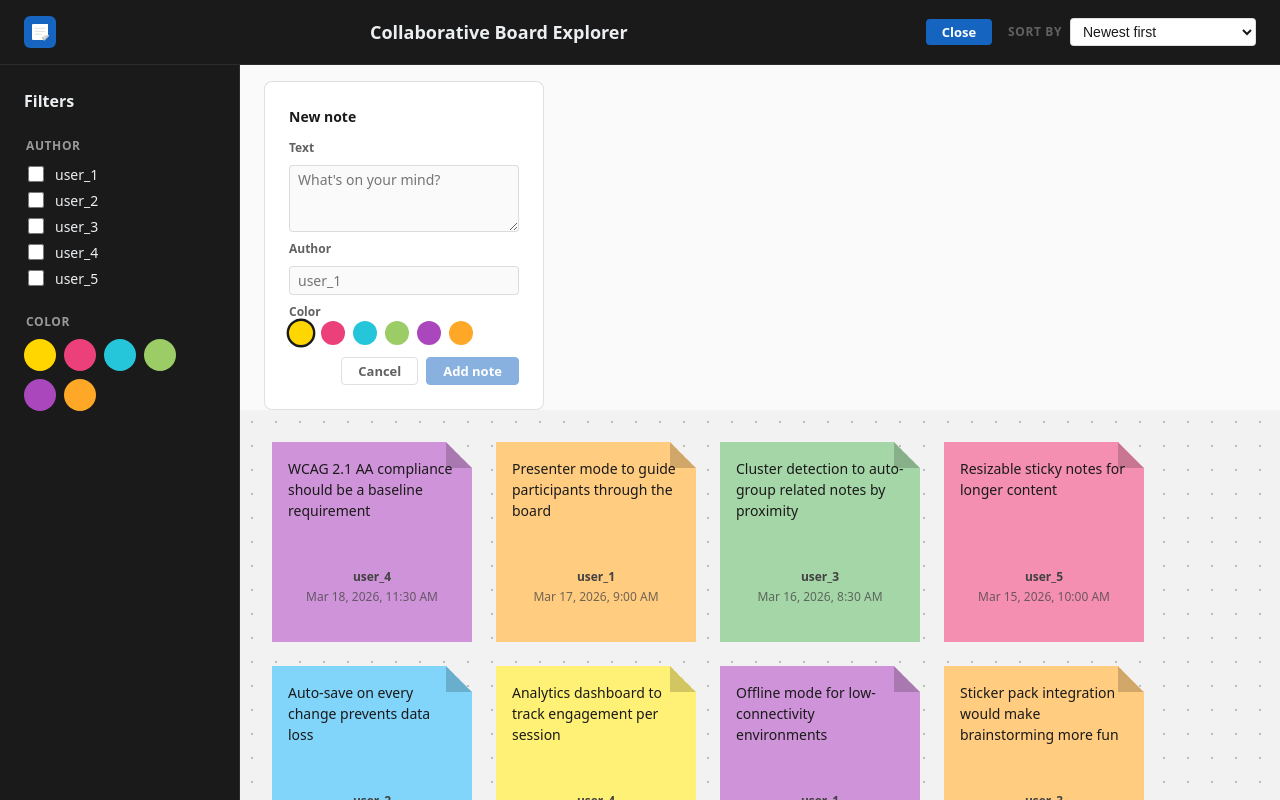
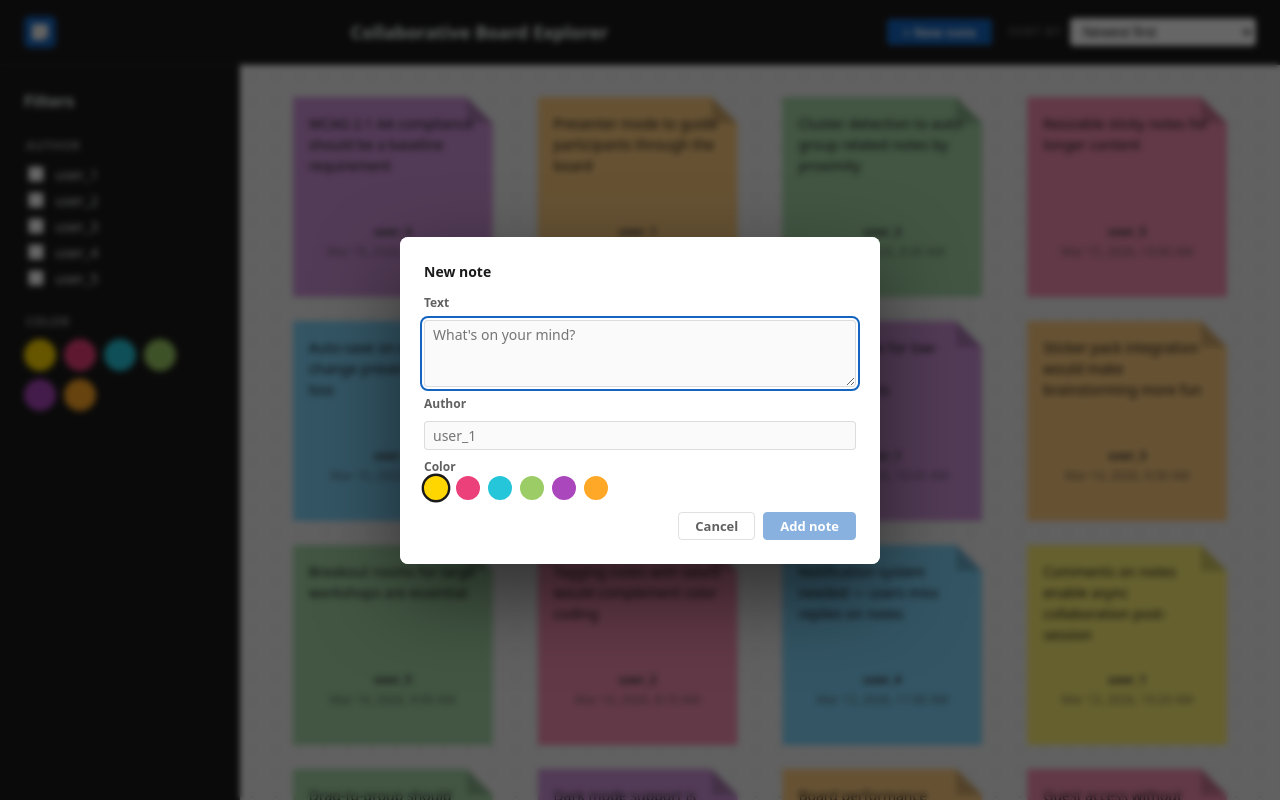
Before and after one commit to pmzulian/collaborative_board, a React (Vite) app: page / in a window 1280 px wide. Both pictures are taken after a click on the button "+ New note". Built offline with nearby package versions, Linux system fonts and the light colour scheme; data requests are answered from the project's data file.

Commit message:
feat: Refacto CreateNoteForm to use <dialog> and add exit animation

```diff
--- a/src/App.tsx
+++ b/src/App.tsx
@@ -28,11 +28,9 @@ function App() {
             <div className={styles.headerActions}>
               <button
                 className={styles.addNoteBtn}
-                onClick={() => setIsFormOpen((v) => !v)}
-                aria-expanded={isFormOpen}
-                aria-controls="add-note-form"
+                onClick={() => setIsFormOpen(true)}
               >
-                {isFormOpen ? "Close" : "+ New note"}
+                + New note
               </button>
               <SortControl />
             </div>
@@ -40,15 +38,13 @@ function App() {
           <div className={styles.body}>
             <FilterPanel />
             <main className={styles.main}>
-              {isFormOpen && (
-                <div id="add-note-form" className={styles.formPanel}>
-                  <CreateNoteForm onClose={() => setIsFormOpen(false)} />
-                </div>
-              )}
               <BoardCanvas />
             </main>
           </div>
         </div>
+        {isFormOpen && (
+          <CreateNoteForm onClose={() => setIsFormOpen(false)} />
+        )}
       </BoardProvider>
     </QueryClientProvider>
   );
--- a/src/components/BoardCanvas/BoardCanvas.module.css
+++ b/src/components/BoardCanvas/BoardCanvas.module.css
@@ -5,6 +5,7 @@
   padding: var(--space-xl);
   align-items: flex-start;
   align-content: flex-start;
+  justify-content: space-evenly;
   min-height: 100%;
   background-color: #F2F2F2;
   /* Dot grid: 1 px dot every 24 px in both axes */
--- a/src/components/CreateNoteForm/CreateNoteForm.module.css
+++ b/src/components/CreateNoteForm/CreateNoteForm.module.css
@@ -1,13 +1,66 @@
+@keyframes dialog-in {
+  from {
+    opacity: 0;
+    transform: scale(0.92) translateY(-12px);
+  }
+  to {
+    opacity: 1;
+    transform: scale(1) translateY(0);
+  }
+}
+
+@keyframes dialog-out {
+  from {
+    opacity: 1;
+    transform: scale(1) translateY(0);
+  }
+  to {
+    opacity: 0;
+    transform: scale(0.92) translateY(-12px);
+  }
+}
+
+@keyframes backdrop-in {
+  from { opacity: 0; }
+  to   { opacity: 1; }
+}
+
+@keyframes backdrop-out {
+  from { opacity: 1; }
+  to   { opacity: 0; }
+}
+
+.dialog {
+  border: none;
+  border-radius: var(--radius-lg);
+  padding: 0;
+  box-shadow: 0 32px 80px rgba(0, 0, 0, 0.50);
+  width: 480px;
+  max-width: calc(100vw - var(--space-xl) * 2);
+  animation: dialog-in 220ms cubic-bezier(0.34, 1.20, 0.64, 1) both;
+}
+
+.dialog::backdrop {
+  background: rgba(0, 0, 0, 0.60);
+  backdrop-filter: blur(3px);
+  animation: backdrop-in 220ms ease both;
+}
+
+.dialog--closing {
+  animation: dialog-out 180ms cubic-bezier(0.4, 0, 1, 1) both;
+}
+
+.dialog--closing::backdrop {
+  animation: backdrop-out 180ms ease both;
+}
+
 .form {
   display: flex;
   flex-direction: column;
   gap: var(--space-sm);
   background: var(--color-surface-raised);
-  border: 1px solid var(--color-border);
   border-radius: var(--radius-lg);
   padding: var(--space-lg);
-  width: 280px;
-  flex-shrink: 0;
 }
 
 .title {
--- a/src/components/CreateNoteForm/CreateNoteForm.tsx
+++ b/src/components/CreateNoteForm/CreateNoteForm.tsx
@@ -1,4 +1,4 @@
-import { useState } from 'react';
+import { useState, useEffect, useRef, useCallback } from 'react';
 import { useCreateNote } from '../../hooks/useCreateNote';
 import type { NoteColor } from '../../types';
 import styles from './CreateNoteForm.module.css';
@@ -13,9 +13,32 @@ export function CreateNoteForm({ onClose }: Props) {
   const [text, setText] = useState('');
   const [author, setAuthor] = useState('');
   const [color, setColor] = useState<NoteColor>('yellow');
+  const [isClosing, setIsClosing] = useState(false);
   const { mutate, isPending } = useCreateNote();
+  const dialogRef = useRef<HTMLDialogElement>(null);
 
-  function handleSubmit(e: React.SubmitEvent) {
+  useEffect(() => {
+    dialogRef.current?.showModal();
+  }, []);
+
+  const requestClose = useCallback(() => {
+    setIsClosing(true);
+  }, []);
+
+  function handleAnimationEnd() {
+    if (isClosing) onClose();
+  }
+
+  function handleCancel(e: React.SyntheticEvent<HTMLDialogElement>) {
+    e.preventDefault();
+    requestClose();
+  }
+
+  function handleBackdropClick(e: React.MouseEvent<HTMLDialogElement>) {
+    if (e.target === dialogRef.current) requestClose();
+  }
+
+  function handleSubmit(e: React.FormEvent<HTMLFormElement>) {
     e.preventDefault();
     if (!text.trim() || !author.trim()) return;
     mutate(
@@ -24,15 +47,24 @@ export function CreateNoteForm({ onClose }: Props) {
         onSuccess: () => {
           setText('');
           setAuthor('');
-          onClose();
+          requestClose();
         },
       },
     );
   }
 
   return (
-    <form className={styles.form} onSubmit={handleSubmit} aria-label="Add a new note">
-      <h2 className={styles.title}>New note</h2>
+    <dialog
+      ref={dialogRef}
+      className={`${styles.dialog} ${isClosing ? styles['dialog--closing'] : ''}`}
+      onCancel={handleCancel}
+      onClick={handleBackdropClick}
+      onAnimationEnd={handleAnimationEnd}
+      aria-labelledby="dialog-title"
+      aria-modal="true"
+    >
+    <form className={styles.form} onSubmit={handleSubmit}>
+      <h2 className={styles.title} id="dialog-title">New note</h2>
 
       <label className={styles.label} htmlFor="note-text">
         Text
@@ -84,7 +116,7 @@ export function CreateNoteForm({ onClose }: Props) {
       </fieldset>
 
       <div className={styles.actions}>
-        <button type="button" className={styles.cancelBtn} onClick={onClose}>
+        <button type="button" className={styles.cancelBtn} onClick={requestClose}>
           Cancel
         </button>
         <button
@@ -96,5 +128,6 @@ export function CreateNoteForm({ onClose }: Props) {
         </button>
       </div>
     </form>
+    </dialog>
   );
 }
```
Also changed, not shown: 1 other file (tests, documents, lock files or other folders).
